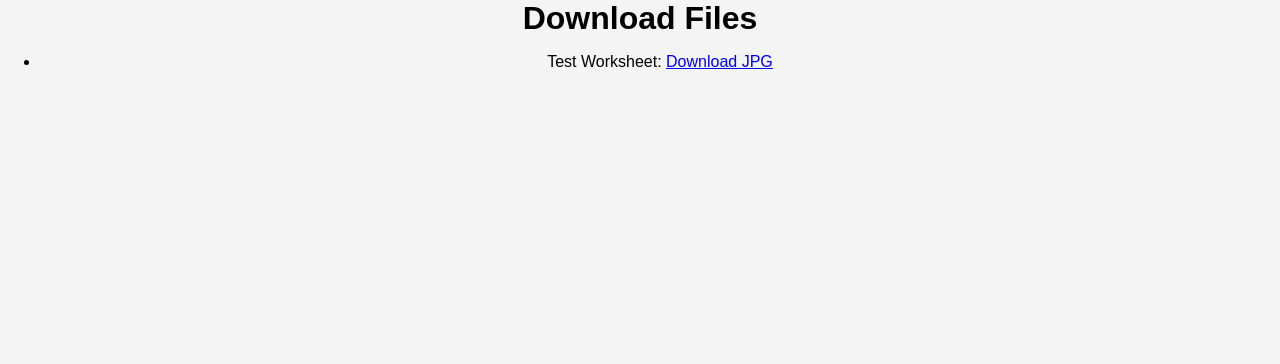
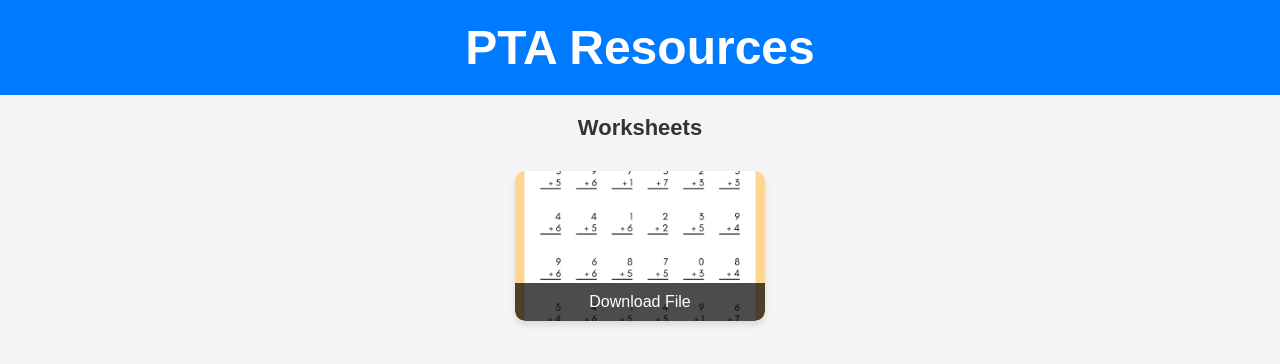
Before and after one commit to mleemath/pta-resources, a plain HTML site: page index.html in a window 1280 px wide. Drawn offline with Linux system fonts and the light colour scheme.

Commit message:
Update index.html

```diff
--- a/index.html
+++ b/index.html
@@ -3,13 +3,21 @@
 <head>
     <meta charset="UTF-8">
     <meta name="viewport" content="width=device-width, initial-scale=1.0">
-    <title>Download Files</title>
+    <title>PTA Resources</title>
     <link rel="stylesheet" href="styles.css">
 </head>
 <body>
-    <h1>Download Files</h1>
-    <ul>
-        <li>Test Worksheet: <a href="worksheet-test.jpg" download>Download JPG</a></li>
-    </ul>
+    <header>
+        <h1>PTA Resources</h1>
+    </header>
+
+    <main>
+        <h2>Worksheets</h2>
+        <div class="file-container">
+            <a href="worksheet-test.jpg" download class="file-card" style="background-image: url('worksheet-test.jpg');">
+                <span class="download-text">Download File</span>
+            </a>
+        </div>
+    </main>
 </body>
 </html>
```
